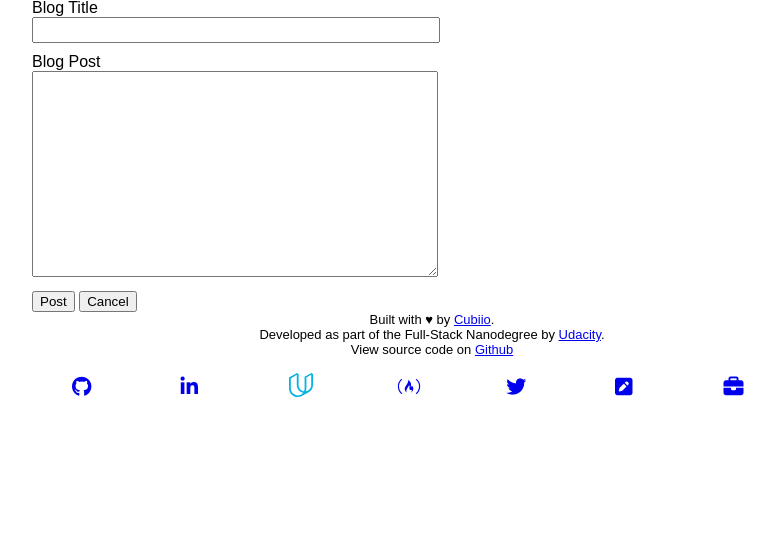
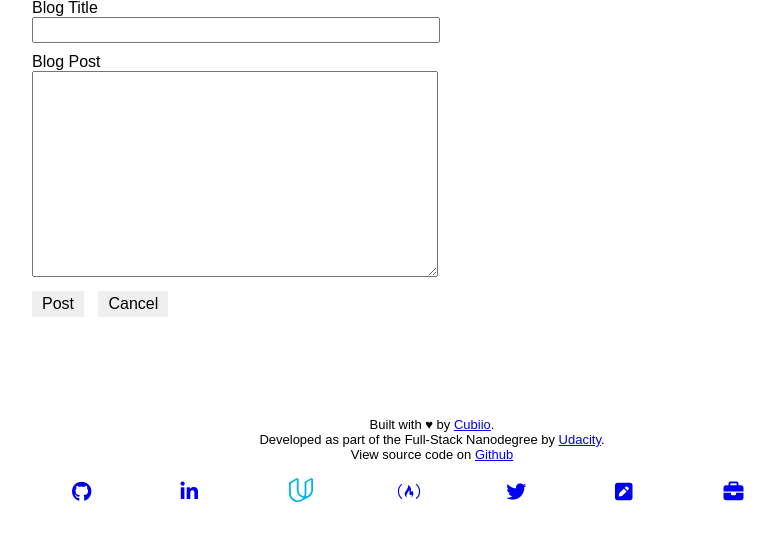
Before and after one commit to sam-atkins/fsnd-blog, a Python web app: template templates/editpost.html in a window 1280 px wide. Shown: the part 159-700 px from the top of the page, without its empty margins (208-983 px from the left). Run offline with Jinja, Linux system fonts and the light colour scheme; the template is opened without the code that fills it, so the values that code supplies are empty; some libraries are stand-ins or nearby versions.

Commit message:
feat: anchor and buttons look the same

```diff
--- a/static/style/style.css
+++ b/static/style/style.css
@@ -168,6 +168,25 @@ body {
     margin-bottom: 100px;
 }
 
+.blog__buttons {
+  display: flex;
+}
+
+.link__button {
+  text-decoration: none; font: menu;
+  display: inline-block; padding: 2px 8px;
+  background: ButtonFace; color: ButtonText;
+  border-style: solid; border-width: 2px;
+  border-color: ButtonHighlight ButtonShadow ButtonShadow ButtonHighlight;
+  // padding-right: 10px;
+  margin-right: 10px;
+  margin-bottom: 100px;
+}
+
+.link__button:active {
+  border-color: ButtonShadow ButtonHighlight ButtonHighlight ButtonShadow;
+}
+
 /* ==========================================================================
 	New Post
 ========================================================================== */
--- a/templates/comment.html
+++ b/templates/comment.html
@@ -26,7 +26,7 @@
     <div class="error">
         {{error}}
     </div>
-    <button type="submit">Post</button>
+    <button class="link__button" type="submit">Post</button>
 
     <a class="link__button" href="/{{post.key.integer_id()}}">Cancel</a>
 
--- a/templates/deletepost.html
+++ b/templates/deletepost.html
@@ -18,9 +18,9 @@
     <form method="post">
         <p>Are you sure you want to delete this post?</p>
 
-        <button type="submit" name="submit">Delete <i class="fa fa-trash-o" aria-hidden="true"></i></button>
+        <button class="link__button" type="submit" name="submit">Delete <i class="fa fa-trash-o" aria-hidden="true"></i></button>
 
-        <a href="/{{post.key.integer_id()}}">Cancel</a>
+        <a class="link__button" href="/{{post.key.integer_id()}}">Cancel</a>
 
     </form>
 
--- a/templates/editpost.html
+++ b/templates/editpost.html
@@ -16,9 +16,9 @@
     <div class="error">
         {{error}}
     </div>
-    <button type="submit">Post</button>
+    <button class="link__button" type="submit">Post</button>
     <form action="{{post.key.integer_id()}}">
-        <button type="submit">Cancel</button>
+        <button class="link__button" type="submit">Cancel</button>
     </form>
 </form>
 
--- a/templates/permalink.html
+++ b/templates/permalink.html
@@ -37,7 +37,7 @@
     <div class="blog__buttons">
 
         <form method="post" name="like">
-            <button> {{likes | length }} Likes <i class="fa fa-heart" aria-hidden="true"></i></button>
+            <button class="link__button"> {{likes | length }} Likes <i class="fa fa-heart" aria-hidden="true"></i></button>
             <div class="error">{{error_likes}}</div>
         </form>
 
@@ -54,10 +54,10 @@
     <div class="blog__buttons">
 
         <form method="post" name="like">
-            <button> {{likes | length }} Likes <i class="fa fa-heart" aria-hidden="true"></i></button>
+            <button class="link__button"> {{likes | length }} Likes <i class="fa fa-heart" aria-hidden="true"></i></button>
         </form>
 
-        <a href="/comment/{{post.key.integer_id()}}">Comment <i class="fa fa-comment" aria-hidden="true"></i></a>
+        <a class="link__button" href="/comment/{{post.key.integer_id()}}">Comment <i class="fa fa-comment" aria-hidden="true"></i></a>
     </div>
 
     {# visitor section #}
```
